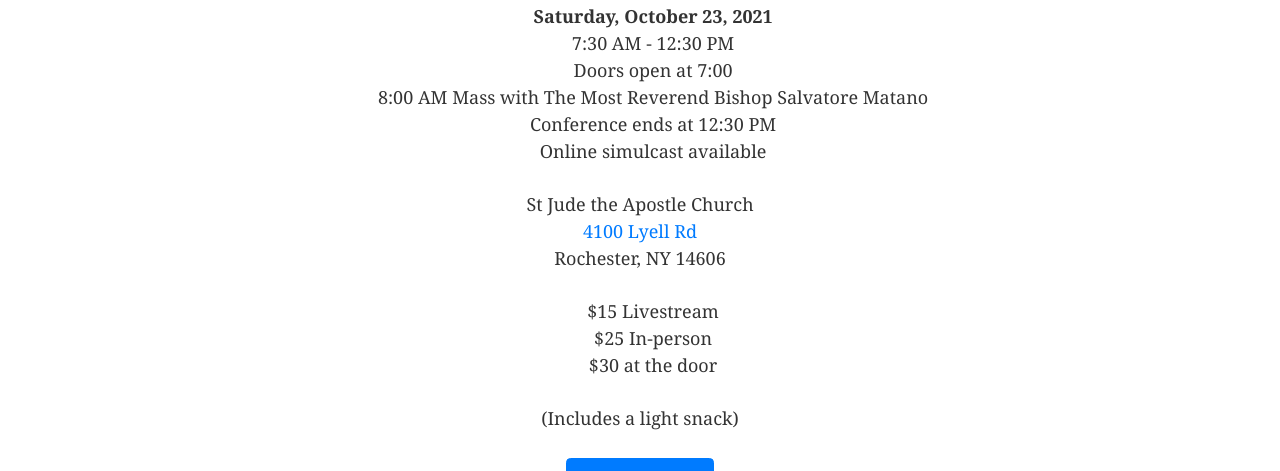
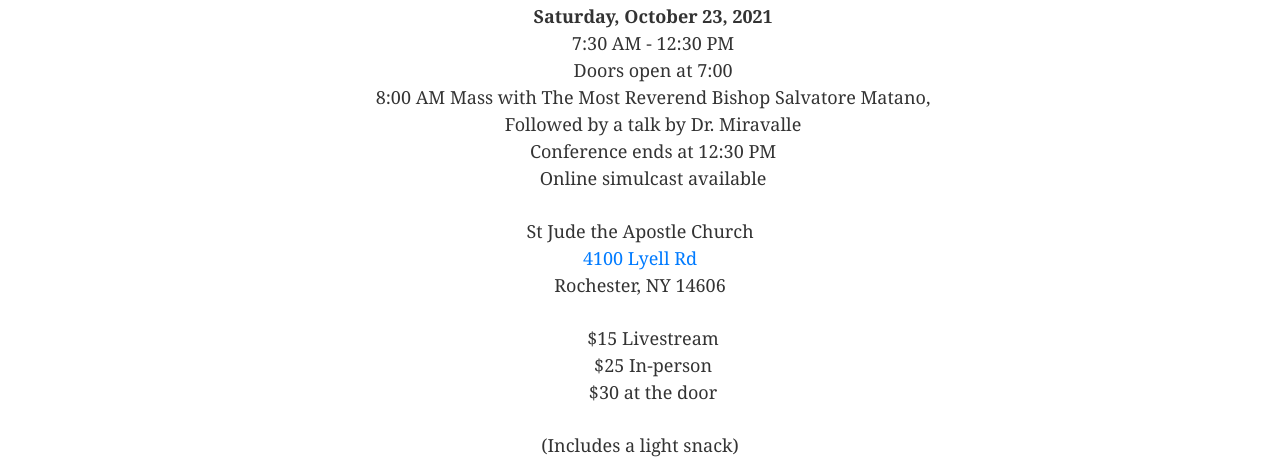
Before and after one commit to exultrochester/exultrochester.org, an Eleventy site: page index.md in a window 1280 px wide. Shown: the part 278-749 px from the top of the page. Built offline with nearby package versions, Linux system fonts and the light colour scheme; Eleventy itself is replaced by a stand-in of ours; files that its build step writes are made by us from their sources; what airtable would draw is missing.

Commit message:
Add "Followed by a talk" to bullet points

```diff
--- a/index.md
+++ b/index.md
@@ -17,7 +17,8 @@
 * **Saturday, October 23, 2021**
 * 7:30 AM - 12:30 PM
 * Doors open at 7:00
-* 8:00 AM Mass with The Most Reverend Bishop Salvatore Matano
+* 8:00 AM Mass with The Most Reverend Bishop Salvatore Matano,
+* Followed by a talk by Dr. Miravalle
 * Conference ends at 12:30 PM
 * Online simulcast available
 {% if agenda_path -%}* [Full Agenda]({{ agenda_path }})\{% endif %}
```
